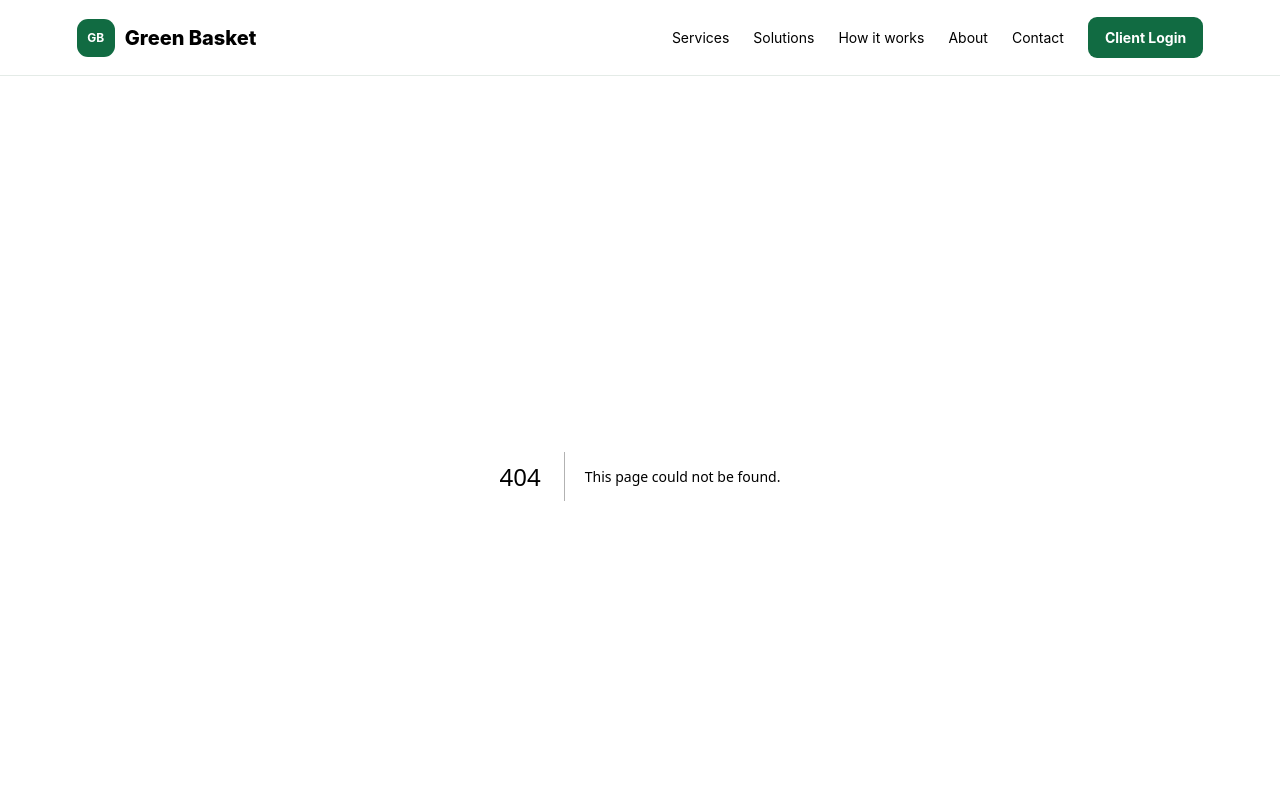
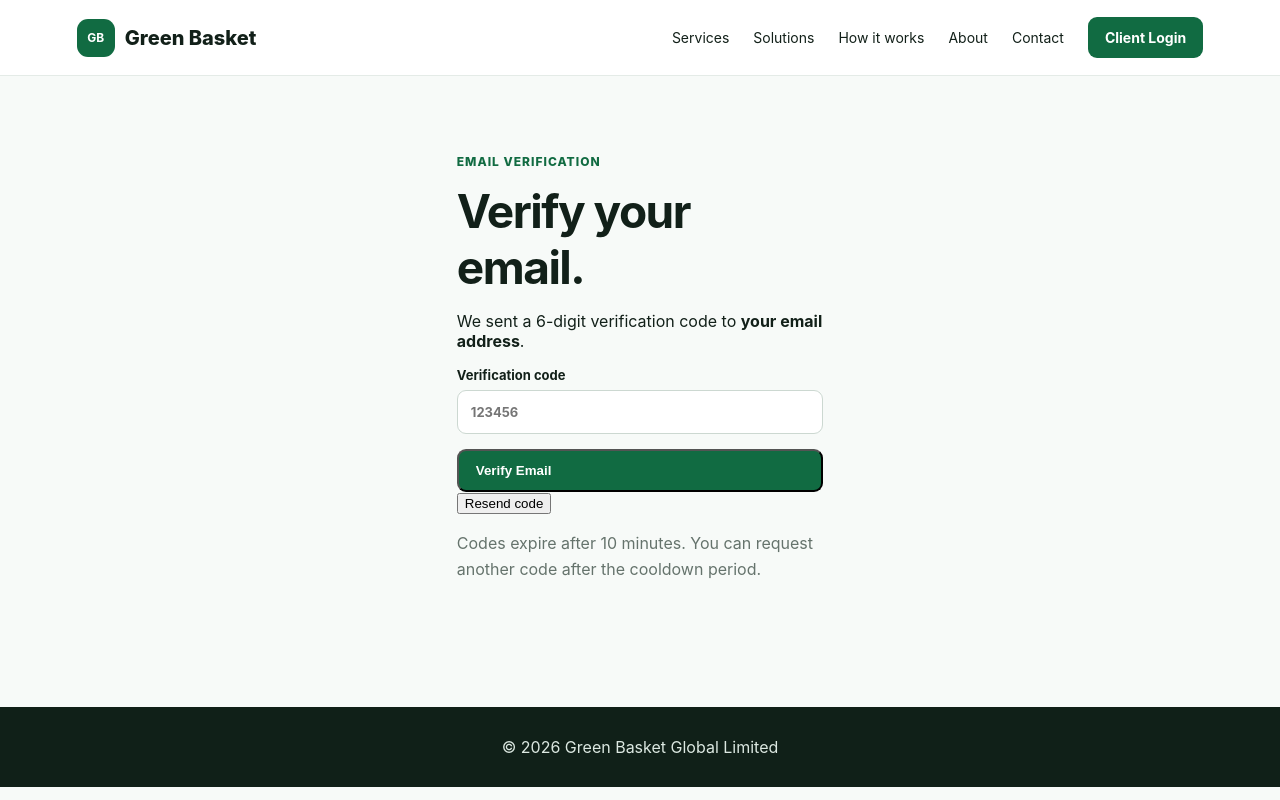
Before and after one commit to greenbasket-labs/GB-Global, a Next.js app: page /verify-email in a window 1280 px wide. Before the commit this address had no page. Shown: the top 800 px of the page. Built offline with nearby package versions, Linux system fonts and the light colour scheme.

Commit message:
feat: add email OTP verification screen

```diff
--- /dev/null
+++ b/app/verify-email/page.tsx
@@ -0,0 +1,40 @@
+"use client";
+
+import {useState} from 'react';
+import {useRouter,useSearchParams} from 'next/navigation';
+
+export default function VerifyEmail(){
+  const params=useSearchParams();
+  const router=useRouter();
+  const initial=params.get('email')||'';
+  const [email]=useState(initial);
+  const [code,setCode]=useState('');
+  const [error,setError]=useState('');
+  const [message,setMessage]=useState('');
+  const [busy,setBusy]=useState(false);
+  const [resending,setResending]=useState(false);
+
+  async function verify(e:React.FormEvent){
+    e.preventDefault();setError('');setMessage('');setBusy(true);
+    try{
+      const r=await fetch('/api/auth/verify-email',{method:'POST',headers:{'Content-Type':'application/json'},body:JSON.stringify({email,code})});
+      const d=await r.json();
+      if(!r.ok){setError(d.error||'Verification failed.');return;}
+      router.push('/client/account');
+    }catch{setError('Unable to connect. Please try again.');}
+    finally{setBusy(false);}
+  }
+
+  async function resend(){
+    setError('');setMessage('');setResending(true);
+    try{
+      const r=await fetch('/api/auth/resend-verification',{method:'POST',headers:{'Content-Type':'application/json'},body:JSON.stringify({email})});
+      const d=await r.json();
+      if(!r.ok){setError(d.message||'Please try again later.');return;}
+      setMessage(d.message||'If the account can be verified, a new code will be sent.');
+    }catch{setError('Unable to connect. Please try again.');}
+    finally{setResending(false);}
+  }
+
+  return <main className="page auth"><div className="pill">Email verification</div><h1>Verify your email.</h1><p>We sent a 6-digit verification code to <strong>{email||'your email address'}</strong>.</p>{error&&<div className="error">{error}</div>}{message&&<div className="success">{message}</div>}<form className="form" onSubmit={verify}><label>Verification code<input required inputMode="numeric" pattern="[0-9]{6}" maxLength={6} value={code} onChange={e=>setCode(e.target.value.replace(/\D/g,''))} autoComplete="one-time-code" placeholder="123456"/></label><button className="btn" disabled={busy}>{busy?'Verifying…':'Verify Email'}</button></form><button className="link-button" type="button" onClick={resend} disabled={resending}>{resending?'Sending…':'Resend code'}</button><p className="muted">Codes expire after 10 minutes. You can request another code after the cooldown period.</p></main>;
+}
```
